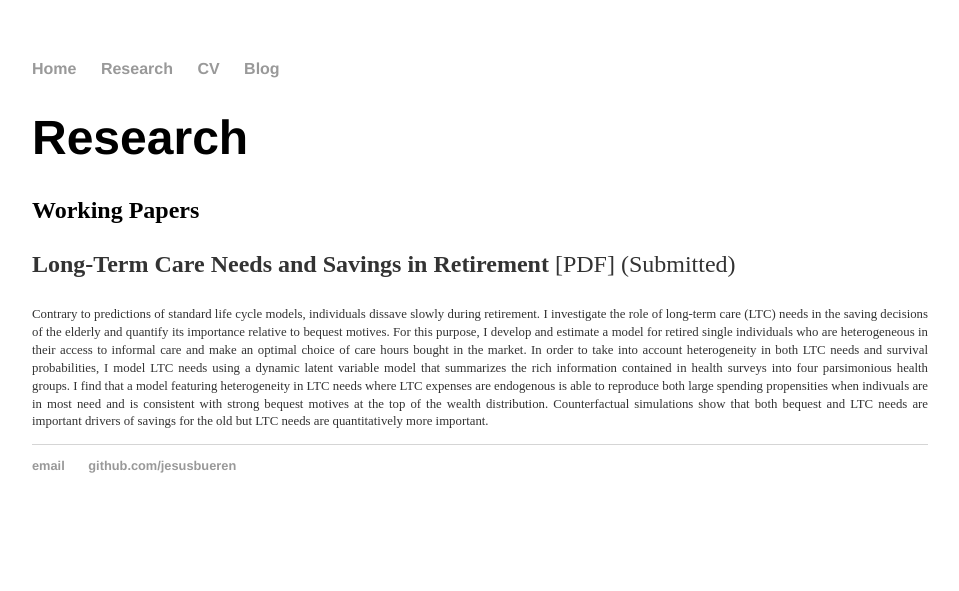
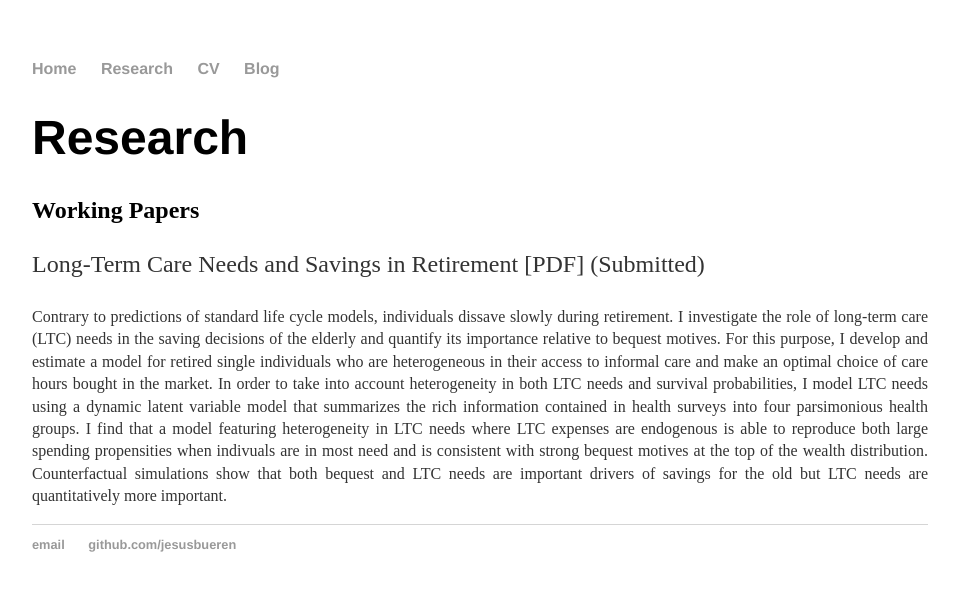
Before and after one commit to jesusbueren/jesusbueren.github.io, a Jekyll site: the page built from research/index.html, in a window 1280 px wide. Shown: the top 591 px of the page, without its empty margins (160-1119 px from the left). Built offline with Jekyll 4.4.1, drawn with Linux system fonts in a browser that asks for light colours.

Commit message:
Update index.html

```diff
--- a/research/index.html
+++ b/research/index.html
@@ -5,8 +5,8 @@
 	<h1>{{ page.title }}</h1>
 	<h2>Working Papers</h2>
 
-	<p> <strong> Long-Term Care Needs and Savings in Retirement </strong>  [PDF] (Submitted)</p>
-	<p style="font-size:80%; text-align:justify;"> Contrary to predictions of standard life cycle models, individuals dissave slowly during retirement.
+	<p> <bold> Long-Term Care Needs and Savings in Retirement </bold>  [PDF] (Submitted)</p>
+	<p style="font-size:100%; text-align:justify;"> Contrary to predictions of standard life cycle models, individuals dissave slowly during retirement.
 	I investigate the role of long-term care (LTC) needs in the saving decisions of the elderly and
 	quantify its importance relative to bequest motives. For this purpose, I develop and estimate a model
 	for retired single individuals who are heterogeneous in their access to informal care and make an optimal
```
